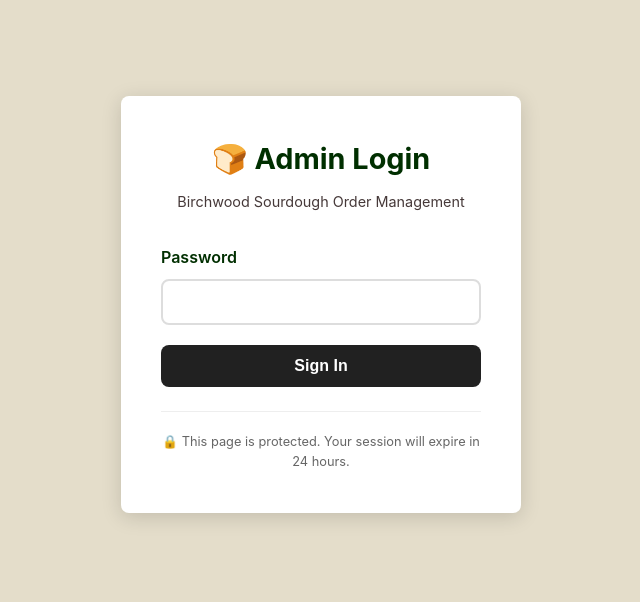
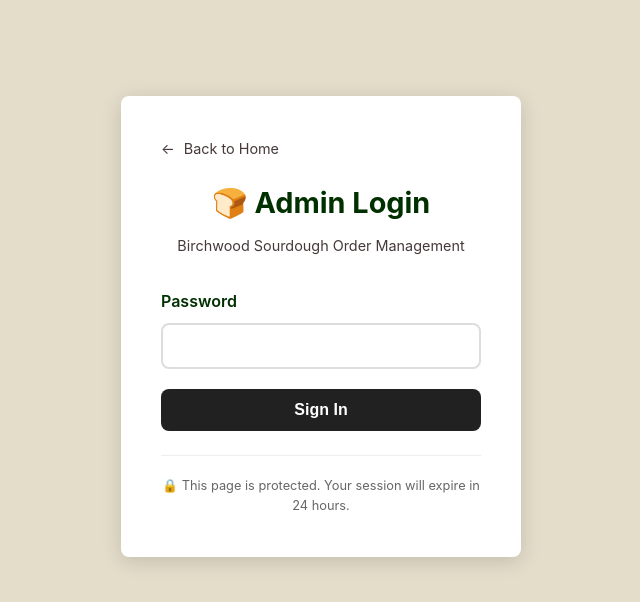
Before and after one commit to JanSolo99/BirchwoodSourdough, a website: page admin.html in a window 1280 px wide. Shown: the whole page, without its empty margins (319-959 px from the left). Drawn offline with Linux system fonts and the light colour scheme.

Commit message:
Add back buttons to feedback and admin pages for easy navigation to home

```diff
--- a/admin.html
+++ b/admin.html
@@ -347,6 +347,24 @@
             display: none !important;
         }
 
+        .back-button {
+            color: var(--body-color);
+            text-decoration: none;
+            font-size: 0.9rem;
+            margin-bottom: 20px;
+            display: inline-block;
+        }
+
+        .back-button:hover {
+            color: var(--heading-color);
+            text-decoration: none;
+        }
+
+        .back-button::before {
+            content: "← ";
+            margin-right: 5px;
+        }
+
         .loading-screen {
             position: fixed;
             top: 0;
@@ -420,6 +438,7 @@
 
     <!-- Login Screen -->
     <div id="loginScreen" class="login-container hidden">
+        <a href="index.html" class="back-button">Back to Home</a>
         <div class="login-header">
             <h1 class="login-title">🍞 Admin Login</h1>
             <p class="login-subtitle">Birchwood Sourdough Order Management</p>
@@ -444,6 +463,7 @@
 
     <!-- Admin Dashboard -->
     <div id="adminDashboard" class="container hidden">
+        <a href="index.html" class="back-button">Back to Home</a>
         <div class="admin-header">
             <div class="header-left">
                 <h1>Birchwood Sourdough</h1>
```
Also changed, not shown: feedback.html (+16 -0 lines).
